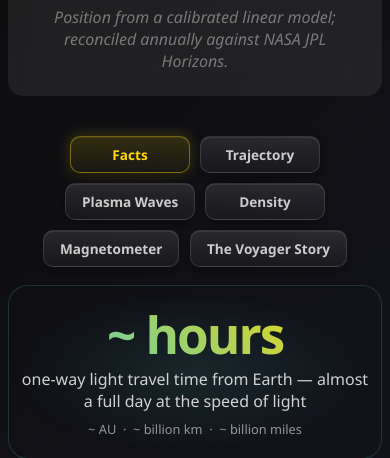
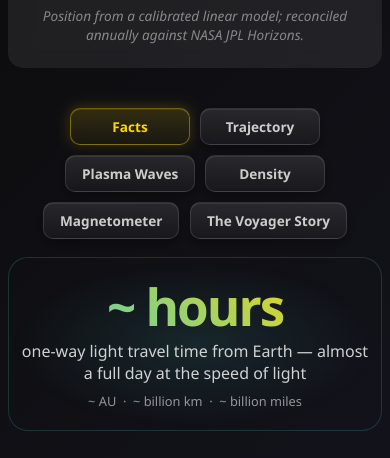
Before and after one commit to PSadasivam/deep-space-portal, a Flask app: template templates/facts.html in a window 390 px wide. Shown: the part 218-676 px from the top of the page. Run offline with Flask 3, Linux system fonts and the light colour scheme; the template is opened without the code that fills it, so the values that code supplies are empty.

Commit message:
fix(facts): override .header p font-size for calibration line
Root cause of the size mismatch: .header p { font-size: 1.15em } (0,1,1 specificity) was beating .hero-calibration (0,1,0), so the calibration line inherited the tagline size instead of the badge size.

Use .header .hero-calibration (0,2,0) to win specificity. Also reset opacity to 1 since .header p applied opacity: 0.85 the same way.

Refs #14

```diff
--- a/templates/facts.html
+++ b/templates/facts.html
@@ -69,15 +69,16 @@
             font-style: italic;
             color: #888;
         }
-        .hero-calibration {
+        .header .hero-calibration {
             text-align: right;
             font-size: 0.85em;
             font-style: italic;
             color: #888;
+            opacity: 1;
             margin: 6px 0 0;
         }
         @media (max-width: 640px) {
-            .hero-calibration { text-align: center; }
+            .header .hero-calibration { text-align: center; }
         }
 
         /* Hero stat */
```
